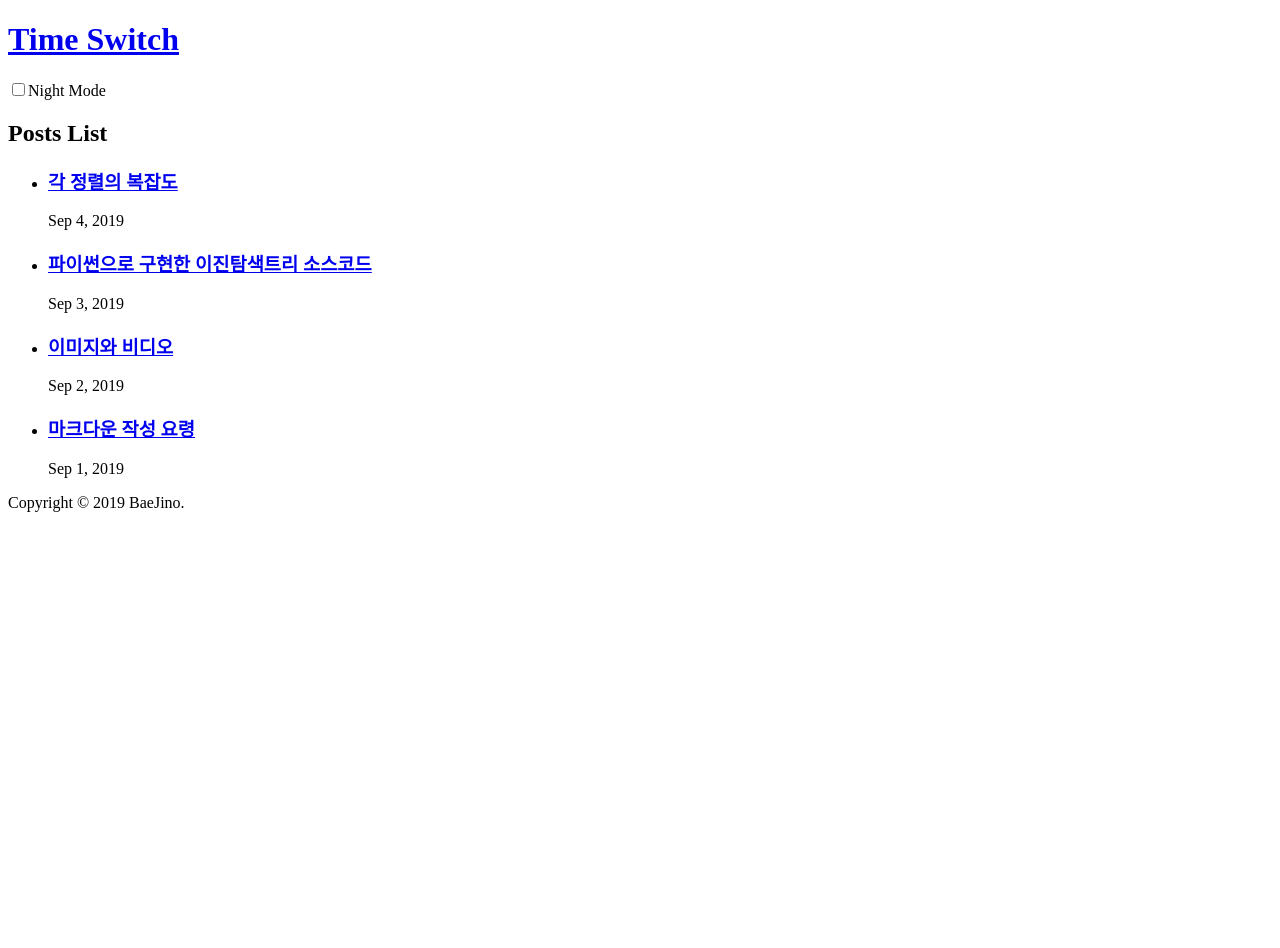
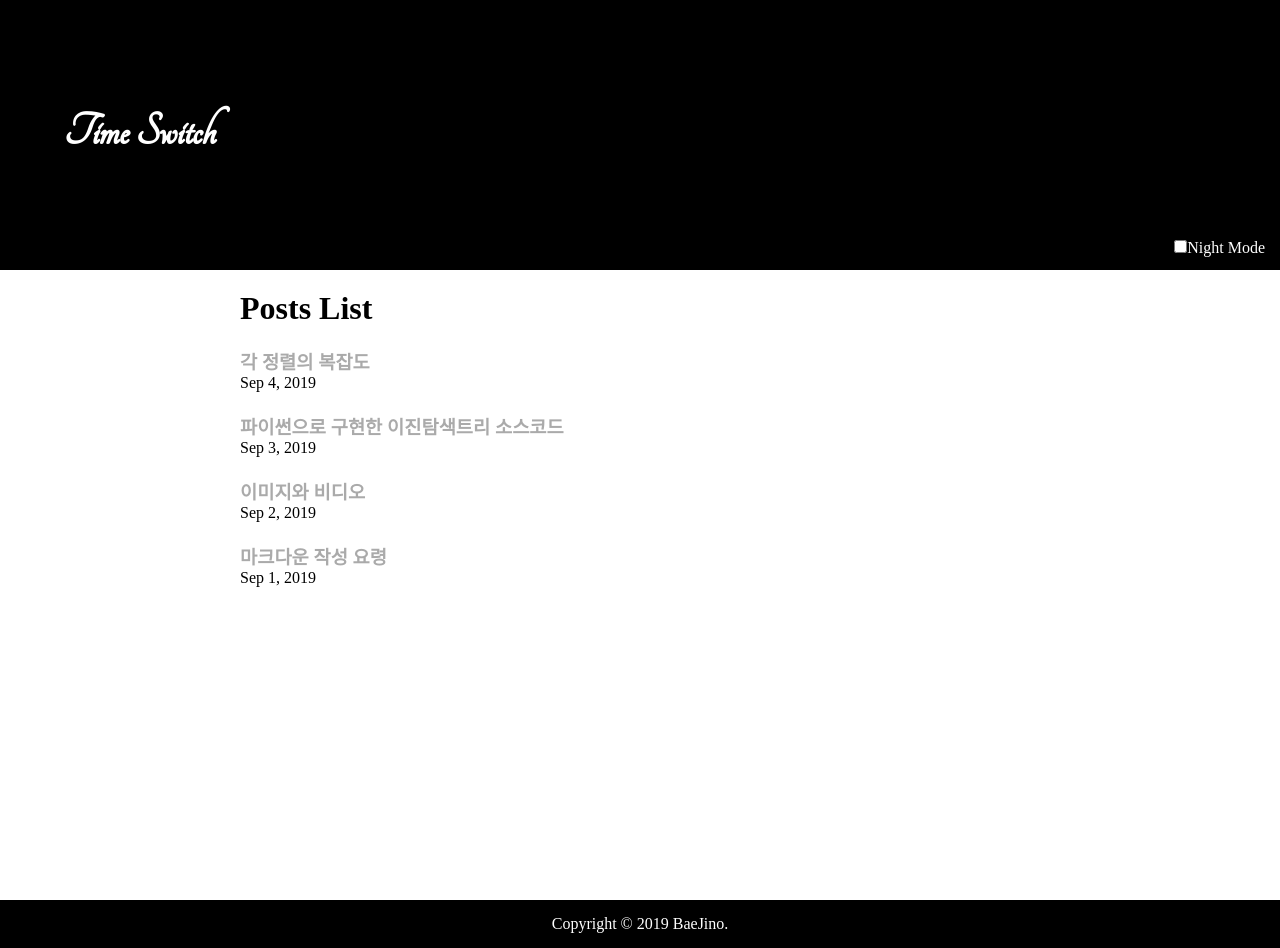
Before and after one commit to baealex/time-switch-jekyll-theme, a Jekyll site: the page built from index.md, in a window 1280 px wide. Built offline with Jekyll 4.4.1, drawn with Linux system fonts in a browser that asks for light colours; some web fonts are replaced; before the commit the page ends 900 px from its top, so only the background shows below that.

```diff
--- a/_config.yml
+++ b/_config.yml
@@ -3,7 +3,7 @@ author: BaeJino
 email: your@email
 
 url: https://baealex.github.io
-baseurl: time-switch/
+baseurl: /time-switch
 
 plugins:
  - jekyll-feed
--- a/_layouts/default.html
+++ b/_layouts/default.html
@@ -10,7 +10,7 @@
   </head>
   <body class="target">
     <header>
-      <h1><a href="{{ site.url }}/{{ site.baseurl }}">{{ site.title }}</a></h1>
+      <h1><a href="{{ site.baseurl }}">{{ site.title }}</a></h1>
       <span class="night"><input id="nightToggle" type="checkbox" onclick="SetNightMode()"><label for="nightToggle">Night Mode</label></span>
     </header>
 
--- a/assets/js/main.js
+++ b/assets/js/main.js
@@ -17,9 +17,9 @@ function NightMode() {
 function SetNightMode() {
     if(!getCookie('nightmode')) {
         var date=new Date();
-        document.cookie='nightmode=true; expries='+ (date.getDate()+7) +'; path=/{{ site.baseurl }}';
+        document.cookie='nightmode=true; expries='+ (date.getDate()+7) +'; path={{ site.baseurl }}';
     } else {
-        document.cookie = 'nightmode=; expires=Thu, 18 Dec 2013 12:00:00 UTC; path=/{{ site.baseurl }}';
+        document.cookie = 'nightmode=; expires=Thu, 18 Dec 2013 12:00:00 UTC; path={{ site.baseurl }}';
     }
     NightMode();
 }
```
